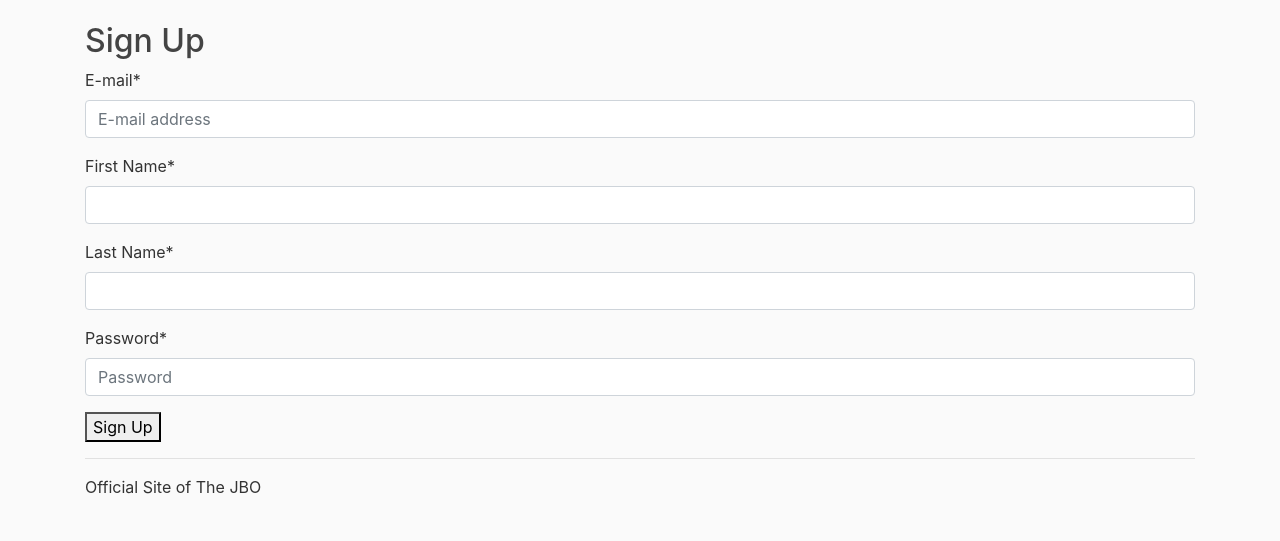
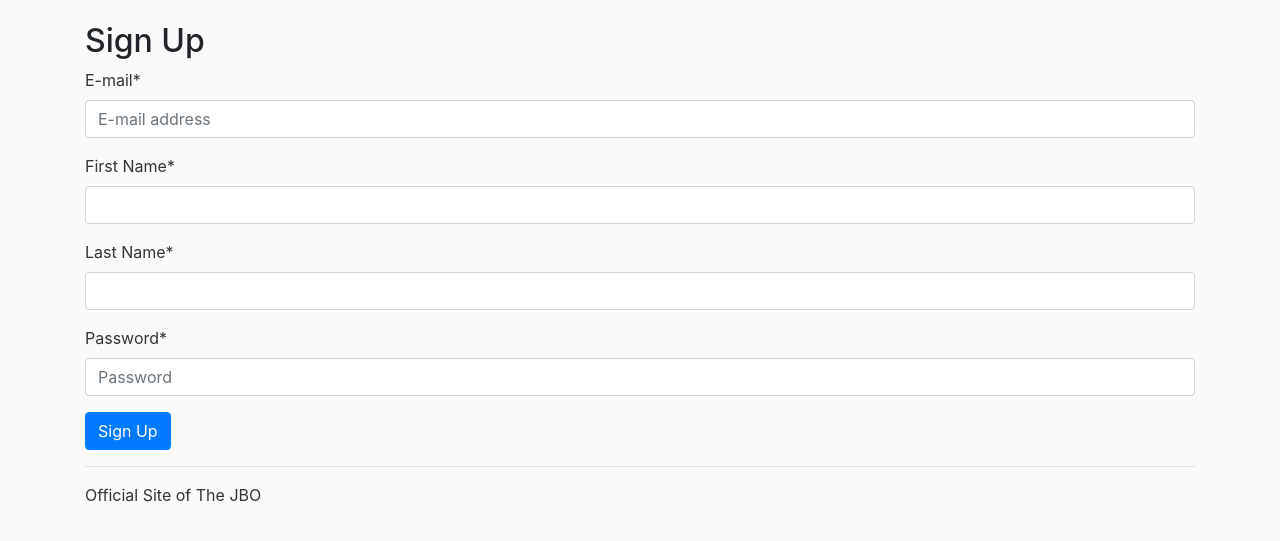
Before and after one commit to scurtis9/jbo, a Django app: page /accounts/signup/ in a window 1280 px wide. Shown: the part 58-599 px from the top of the page. Run offline with Django 3.2, Linux system fonts and the light colour scheme; some libraries are stand-ins or nearby versions.

Commit message:
updated templates

```diff
--- a/courses/templates/courses/course_detail.html
+++ b/courses/templates/courses/course_detail.html
@@ -2,7 +2,7 @@
 {% block content %}
     <h3 class="display-3">{{ course.name }}</h3>
     <div class="content-section">
-        <div class="content-section col-lg-4">
+        <div class="col-lg-4">
             <table class="table table-sm table-striped">
                 <thead>
                 <tr>
--- a/homepage/static/main.css
+++ b/homepage/static/main.css
@@ -5,7 +5,7 @@ body {
 }
 
 h1, h2, h3, h4, h5, h6 {
-  color: #444444;
+  color: #212529;
 }
 
 ul {
--- a/homepage/templates/homepage/base.html
+++ b/homepage/templates/homepage/base.html
@@ -44,7 +44,7 @@
                             </div>
                         </div>
                         <div class="nav-item">
-                            <a href="{% url 'blog:post-create' %}" class="btn btn-primary active" role="button"
+                            <a href="{% url 'blog:post-create' %}" class="btn btn-outline-primary" role="button"
                                aria-pressed="true">New Post</a>
                         </div>
                     {% else %}
--- a/templates/account/login.html
+++ b/templates/account/login.html
@@ -5,6 +5,6 @@
     <form method="post">
         {% csrf_token %}
         {{ form|crispy }}
-        <button type="submit">Log In</button>
+        <button type="submit" class="btn btn-primary">Log In</button>
     </form>
 {% endblock content %}
--- a/templates/account/logout.html
+++ b/templates/account/logout.html
@@ -5,6 +5,6 @@
     <form method="post">
         {% csrf_token %}
         {{ form|crispy }}
-        <button type="submit">Log Out</button>
+        <button type="submit" class="btn btn-primary">Log Out</button>
     </form>
 {% endblock content %}
--- a/templates/account/signup.html
+++ b/templates/account/signup.html
@@ -5,6 +5,6 @@
     <form method="post">
         {% csrf_token %}
         {{ form|crispy }}
-        <button type="submit">Sign Up</button>
+        <button type="submit" class="btn btn-primary">Sign Up</button>
     </form>
 {% endblock content %}
```
